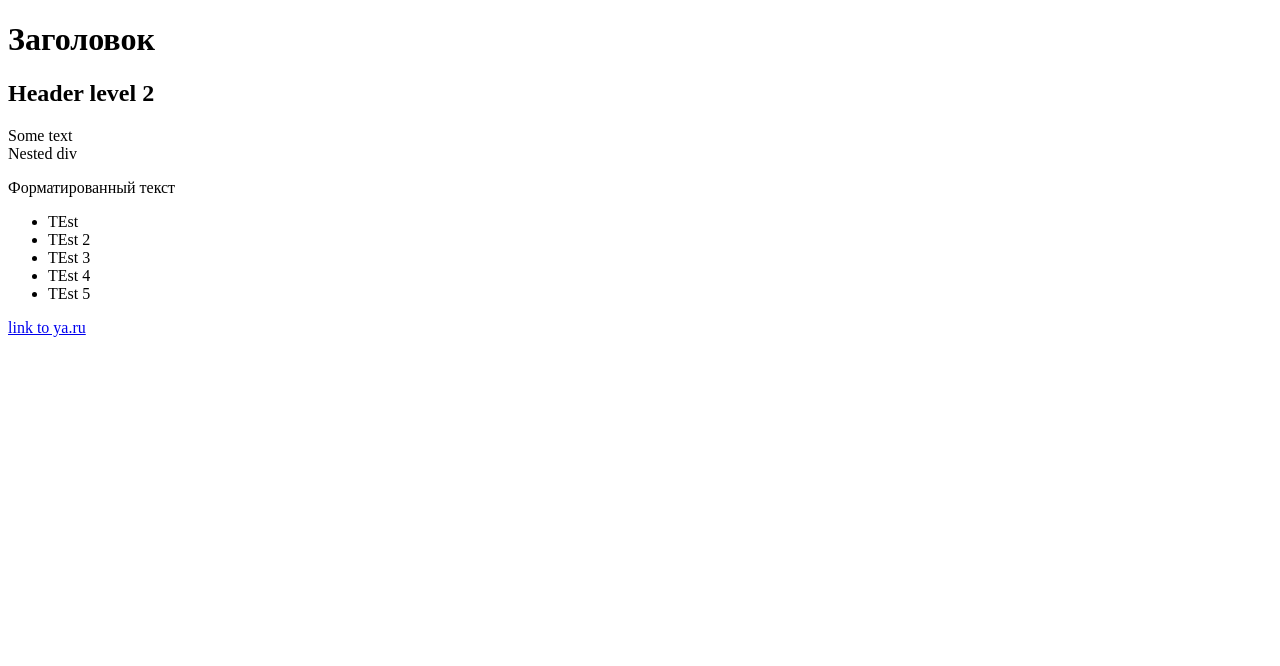
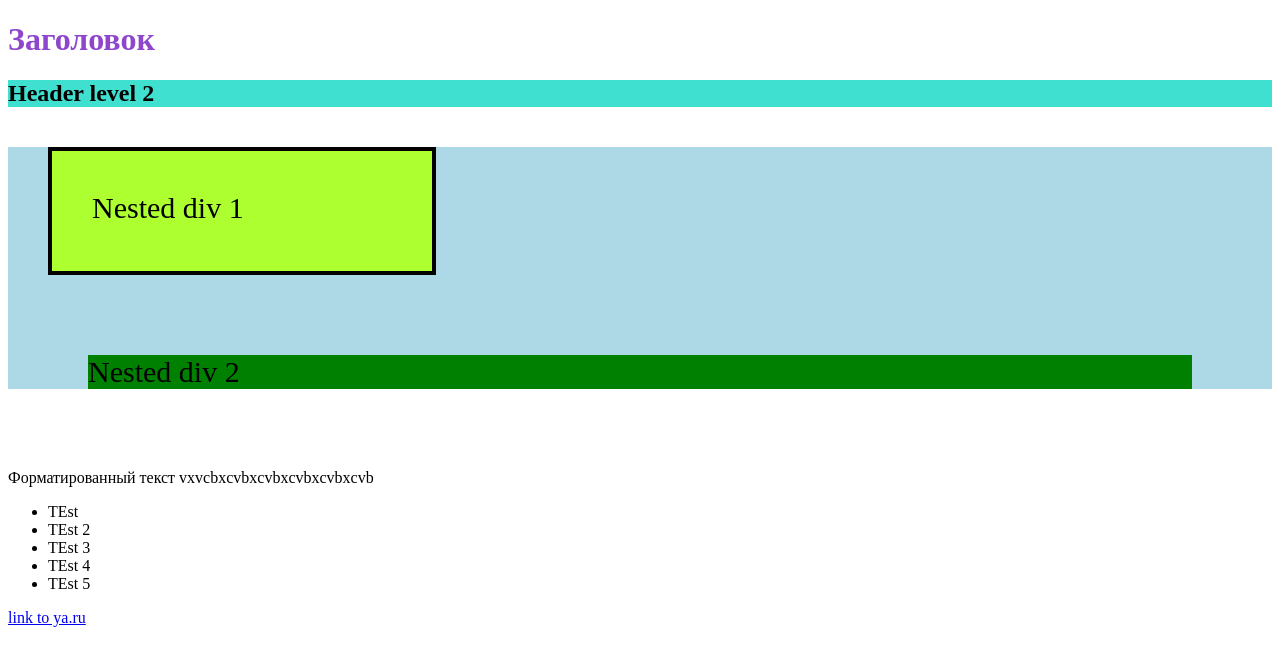
Before and after one commit to maks88sgt/ivtb-23, a plain HTML site: page index.html in a window 1280 px wide. Drawn offline with Linux system fonts and the light colour scheme.

Commit message:
basic styles

```diff
--- a/index.html
+++ b/index.html
@@ -5,14 +5,14 @@
     <title>Название страницы</title>
   </head>
   <body>
-    <h1>Заголовок</h1>
-    <h2>Header level 2</h2>
-    <div>
-        Some text
-        <div> Nested div</div>
+    <h1 style="color: rgba(130, 50, 200, 0.9)">Заголовок</h1>
+    <h2 style="background-color: turquoise">Header level 2</h2>
+    <div style="font-size: 30px; background-color: lightblue;">
+        <div style="background-color: greenyellow; width: 300px; height: 40px; border: 4px solid black; padding: 40px; margin: 40px"> Nested div 1</div>
+        <div style="background-color: green; margin: 80px"> Nested div 2</div>
     </div>
     <!-- Содержимое документа -->
-    <p>Форматированный текст  </p>
+    <p>Форматированный текст  vxvcbxcvbxcvbxcvbxcvbxcvb</p>
     <ul>
         <li>TEst</li>
         <li>TEst 2</li>
```
